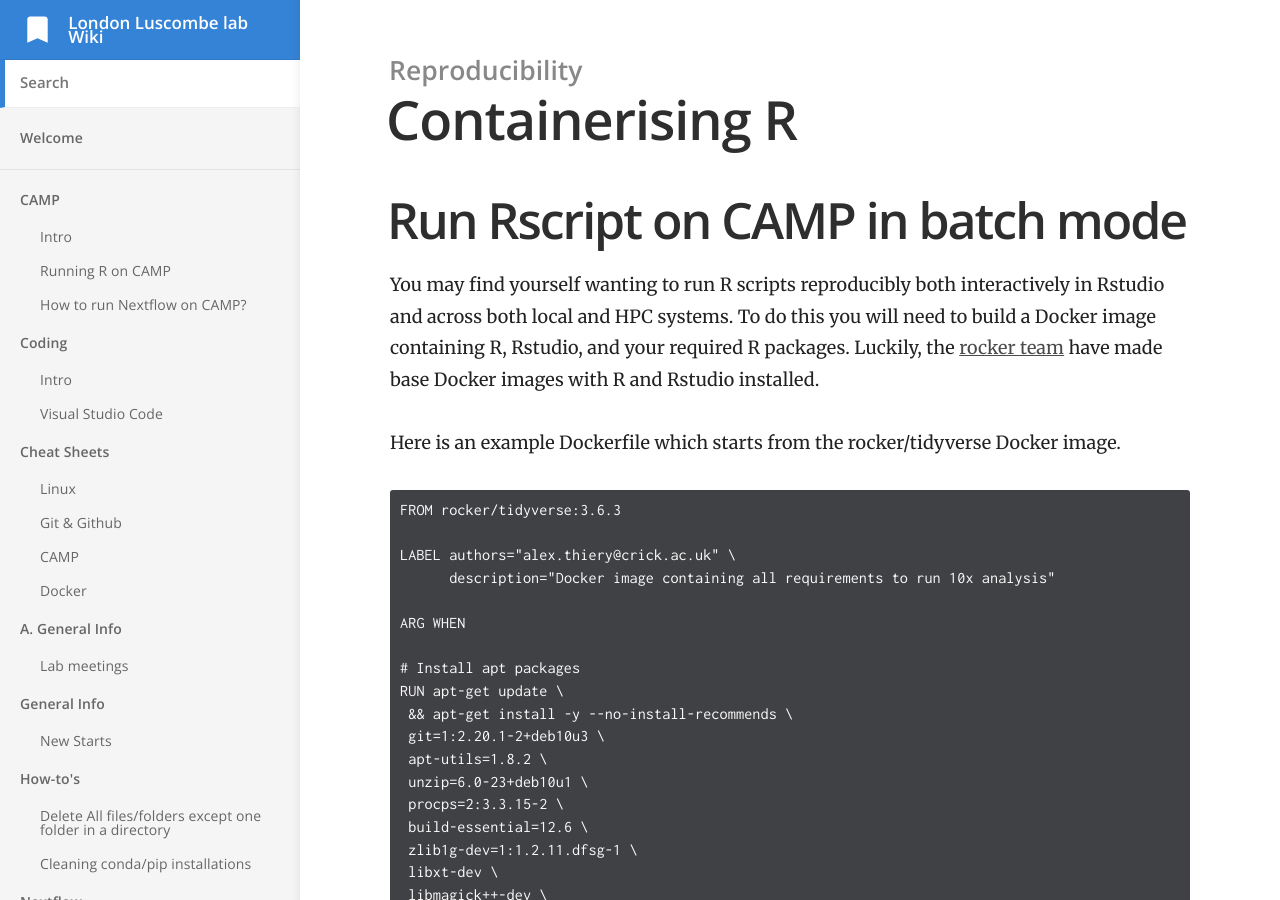
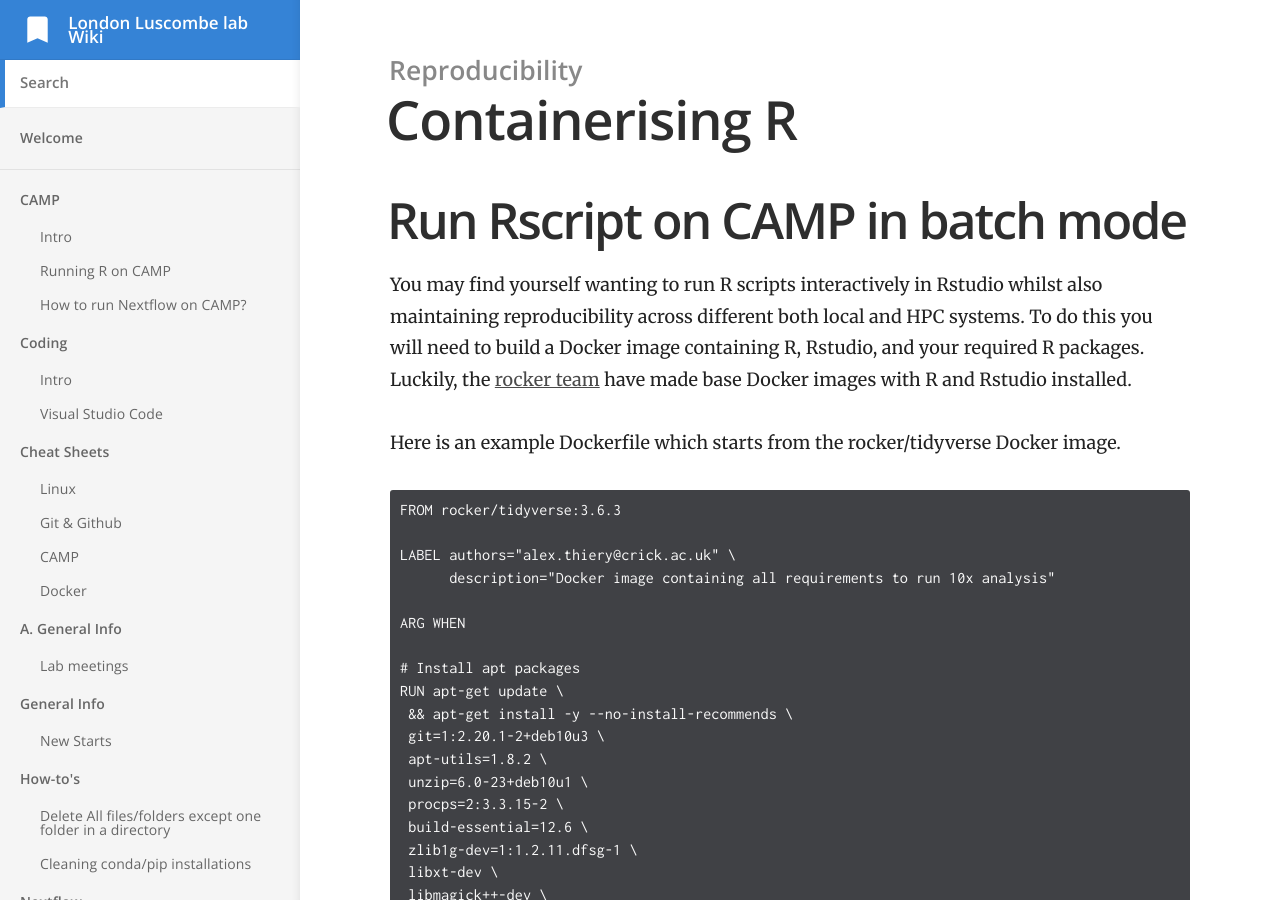
Before and after one commit to luslab/luslab.github.io, a Jekyll site: the page built from _docs/reproducibility/containerising_R.md, in a window 1280 px wide and 900 px high. Built offline with Jekyll 4.4.1, drawn with Linux system fonts in a browser that asks for light colours.

Commit message:
fix typos

````diff
--- a/_docs/reproducibility/containerising_R.md
+++ b/_docs/reproducibility/containerising_R.md
@@ -6,7 +6,7 @@ order: 5
 
 <h1 id="run-rscript-on-camp-in-batch-mode">Run Rscript on CAMP in batch mode</h1>
 
-You may find yourself wanting to run R scripts reproducibly both interactively in Rstudio and across both local and HPC systems. To do this you will need to build a Docker image containing R, Rstudio, and your required R packages. Luckily, the [rocker team](https://www.rocker-project.org/) have made base Docker images with R and Rstudio installed.
+You may find yourself wanting to run R scripts interactively in Rstudio whilst also maintaining reproducibility across different both local and HPC systems. To do this you will need to build a Docker image containing R, Rstudio, and your required R packages. Luckily, the [rocker team](https://www.rocker-project.org/) have made base Docker images with R and Rstudio installed.
 
 Here is an example Dockerfile which starts from the rocker/tidyverse Docker image.
 ```
````
